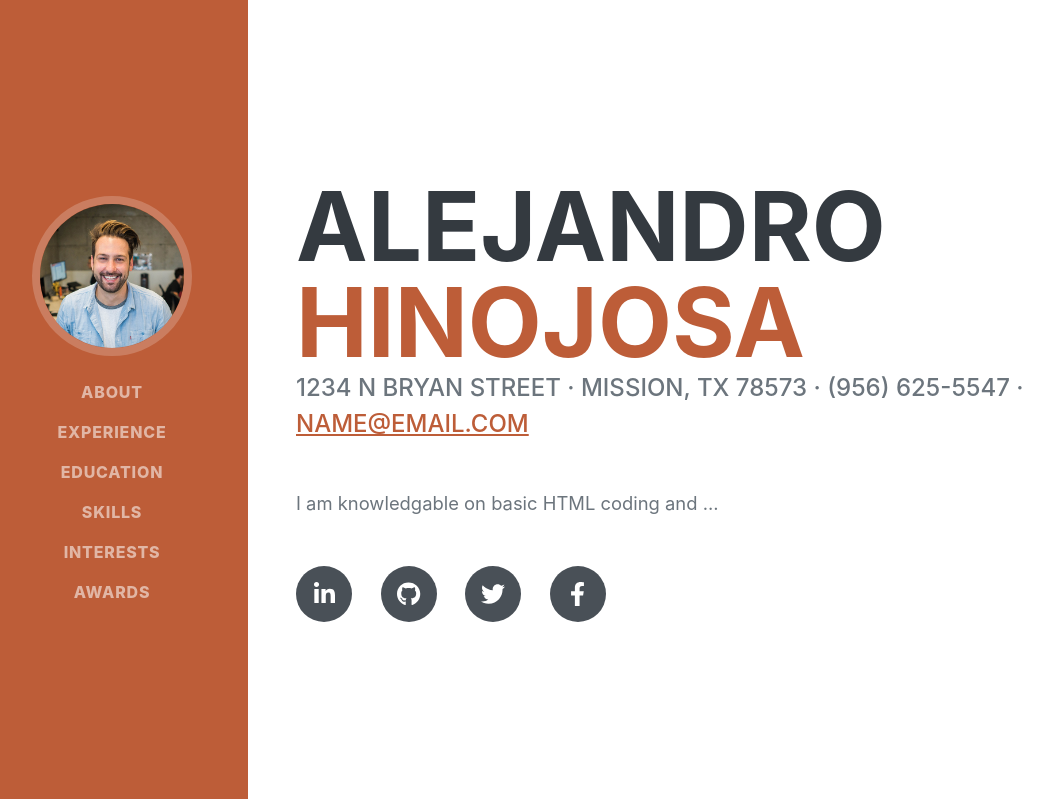
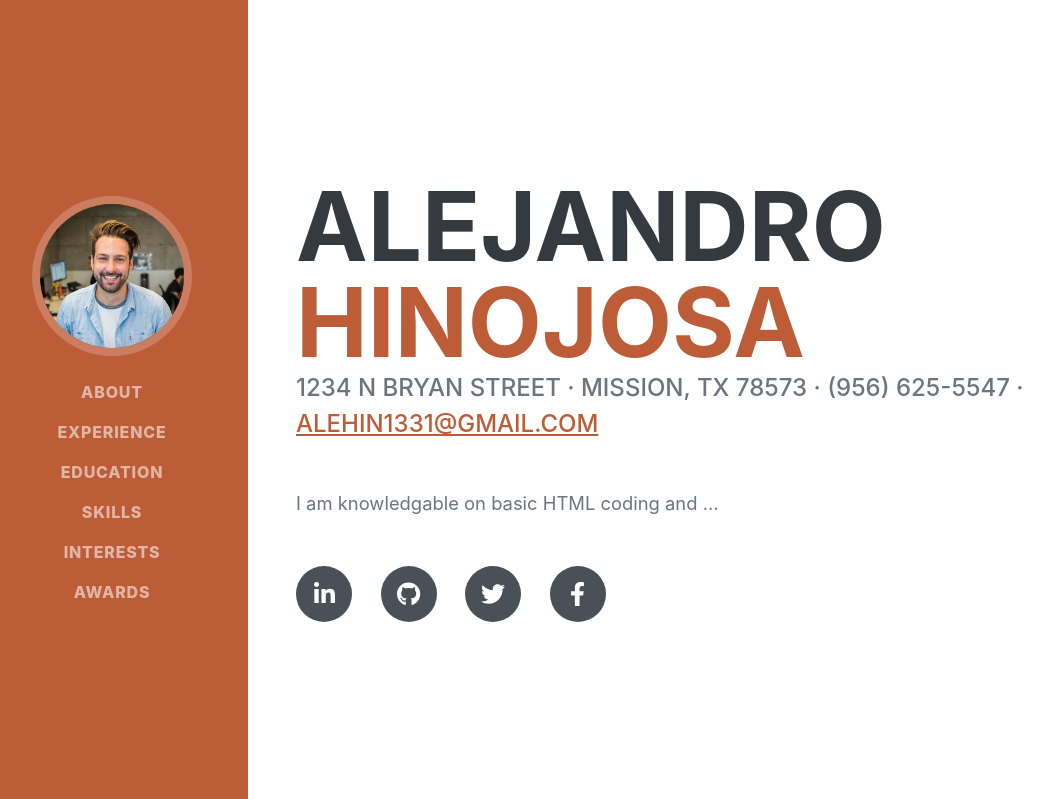
Before and after one commit to Alejandro-Hinojosa3301/1101-final-project, a Flask app: page / in a window 1280 px wide. Shown: the top 799 px of the page, without its empty margins (24-1077 px from the left). Run offline with Flask 3, Linux system fonts and the light colour scheme; some libraries are stand-ins or nearby versions; some web fonts are replaced.

Commit message:
Updated email

```diff
--- a/templates/index.html
+++ b/templates/index.html
@@ -45,7 +45,7 @@
                     </h1>
                     <div class="subheading mb-5">
                         1234 N Bryan Street · Mission, TX 78573 · (956) 625-5547 ·
-                        <a href="mailto:name@email.com">name@email.com</a>
+                        <a href="mailto:name@email.com">alehin1331@gmail.com</a>
                     </div>
                     <p class="lead mb-5">I am knowledgable on basic HTML coding and ...</p>
                     <div class="social-icons">
```
